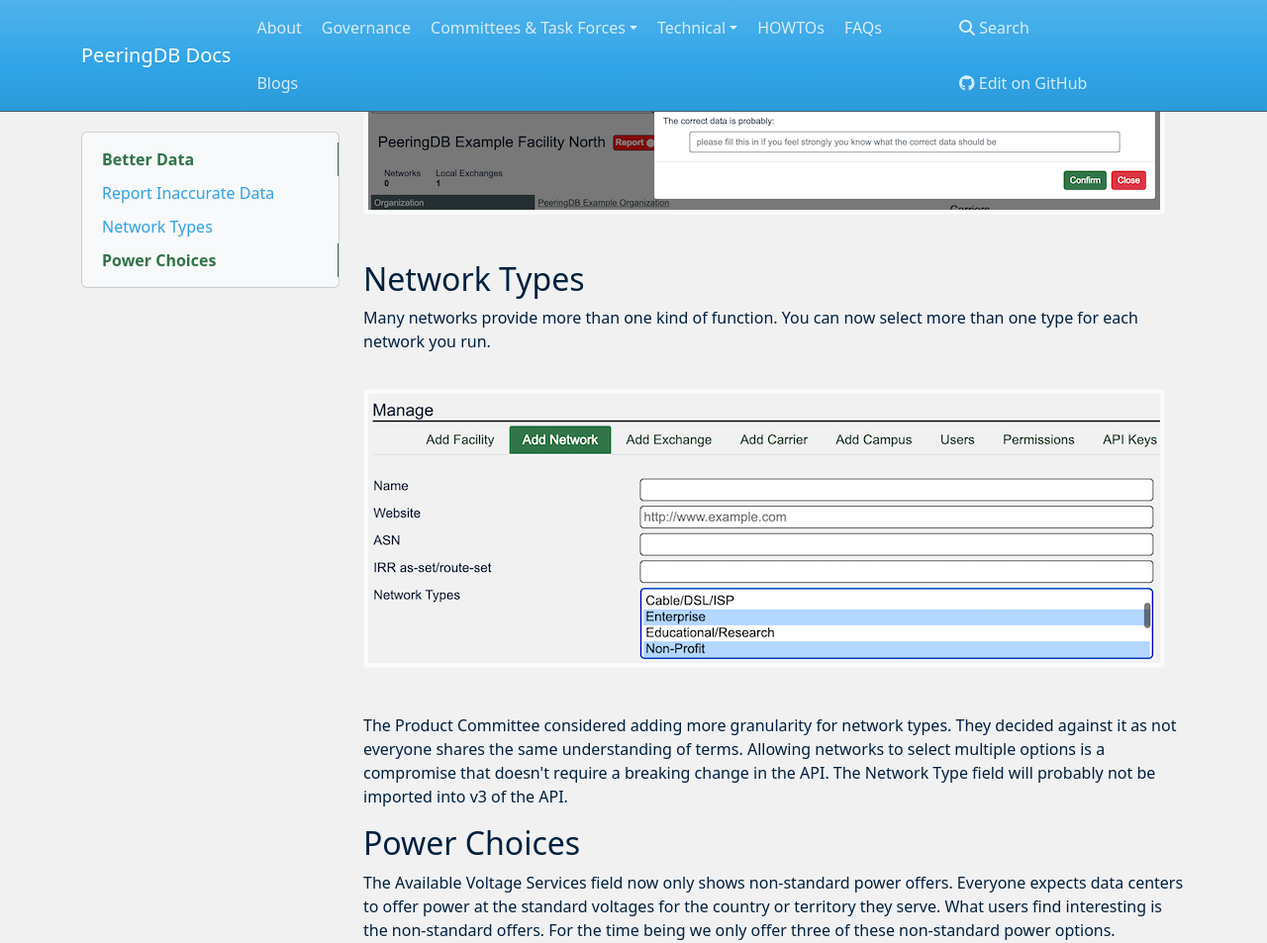
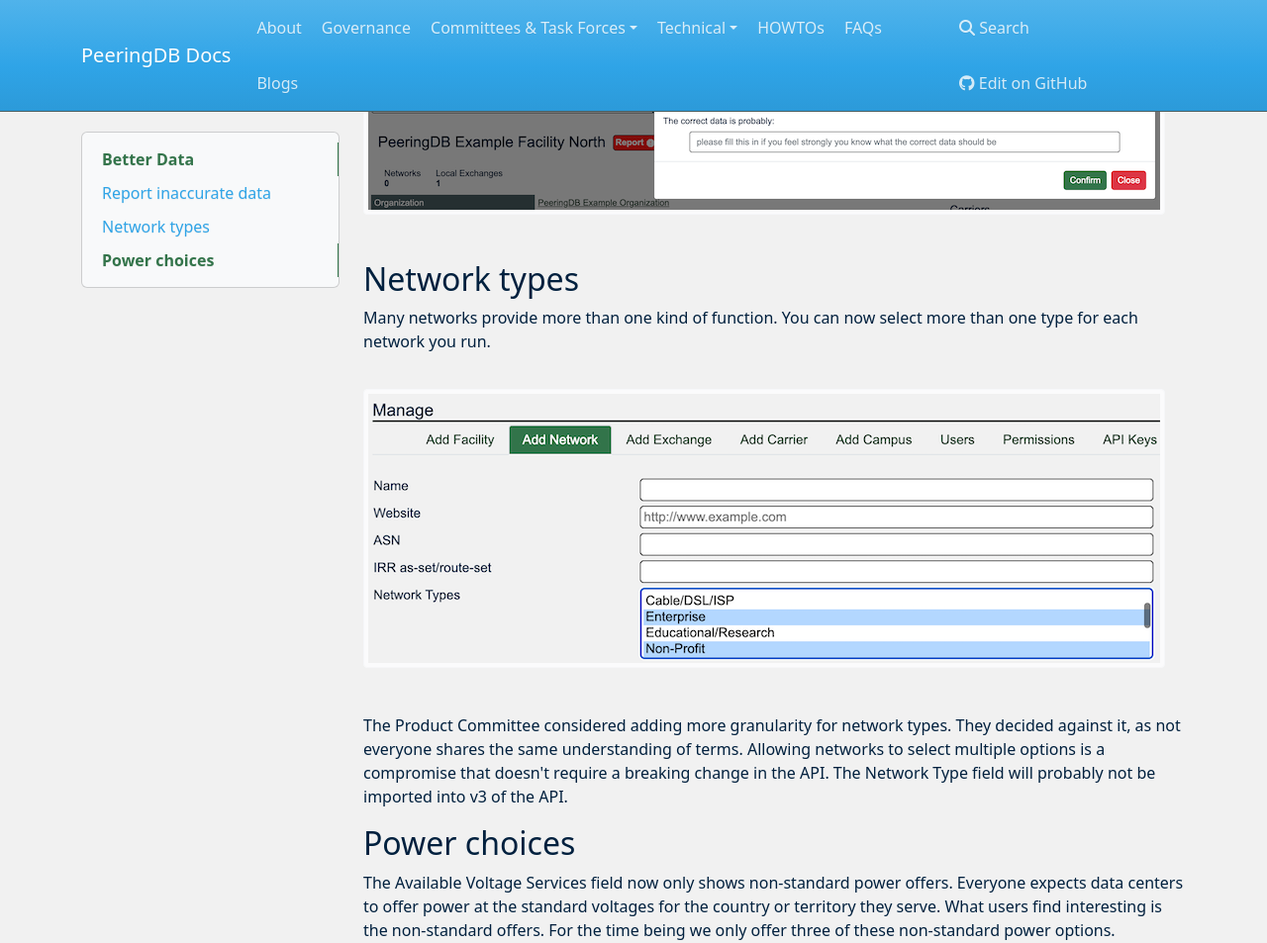
Before and after one commit to peeringdb/docs, an MkDocs documentation site: the page built from docs/blog/better_data.md, in a window 1280 px wide and 1400 px high, scrolled down 531 px. Shown: the top 953 px of the window at 99% size. Built offline with MkDocs 1.6.1, drawn with Linux system fonts in a browser that asks for light colours; nearby versions of some CDN libraries; some of the changed text lies outside the part shown.

```diff
--- a/docs/blog/better_data.md
+++ b/docs/blog/better_data.md
@@ -2,7 +2,7 @@
 
 PeeringDB users told us in surveys that data quality and search results are their two top priorities. Release 2.54.0 has multiple changes to improve data quality and search results.
 
-## Report Inaccurate Data
+## Report inaccurate data
 
 One of them is a feature allowing logged in users to report data they believe to be inaccurate. Every page now has a button that lets users report data they believe is inaccurate. The report form lets the user identify the specific element believe to be wrong, along with a reason. If the user knows, they can suggest what the correct data should be.
 
@@ -10,15 +10,15 @@ The Admin Committee will review reports.
 
 ![Report bad data modal](images/Report_bad_data.png)
 
-## Network Types
+## Network types
 
 Many networks provide more than one kind of function. You can now select more than one type for each network you run.
 
 ![Network type multiselect](images/Network_type_multiselect.png)
 
-The Product Committee considered adding more granularity for network types. They decided against it as not everyone shares the same understanding of terms. Allowing networks to select multiple options is a compromise that doesn't require a breaking change in the API. The Network Type field will probably not be imported into v3 of the API.
+The Product Committee considered adding more granularity for network types. They decided against it, as not everyone shares the same understanding of terms. Allowing networks to select multiple options is a compromise that doesn't require a breaking change in the API. The Network Type field will probably not be imported into v3 of the API.
 
-## Power Choices
+## Power choices
 
 The Available Voltage Services field now only shows non-standard power offers. Everyone expects data centers to offer power at the standard voltages for the country or territory they serve. What users find interesting is the non-standard offers. For the time being we only offer three of these non-standard power options.
 
```
Also changed, not shown: docs/blogs.md (+13 -0 lines).
